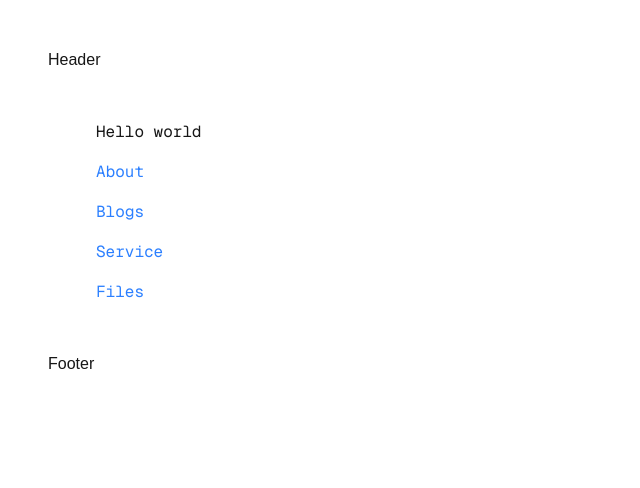
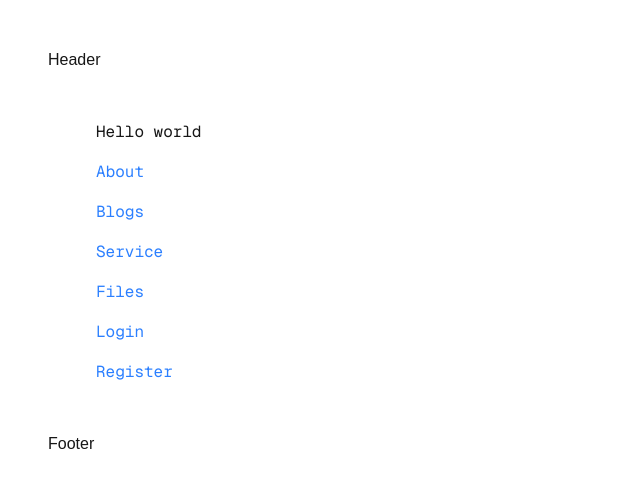
Before and after one commit to AkkalDhami/NEXT-JS, a Next.js app in the folder 02-routing-in-nextjs/: page / in a window 1280 px wide. Shown: the top 488 px of the page, without its empty margins (0-640 px from the left). Built offline with nearby package versions, Linux system fonts and the light colour scheme.

Commit message:
Route Groups in Next.js

```diff
--- /dev/null
+++ b/02-routing-in-nextjs/app/(auth)/login/page.js
@@ -0,0 +1,3 @@
+export default function page() {
+  return <h1 className="font-mono p-12 text-3xl font-bold">Login Page</h1>;
+}
--- /dev/null
+++ b/02-routing-in-nextjs/app/(auth)/register/page.js
@@ -0,0 +1,3 @@
+export default function page() {
+  return <h1 className="font-mono p-12 text-3xl font-bold">Login Page</h1>;
+}
--- a/02-routing-in-nextjs/app/page.js
+++ b/02-routing-in-nextjs/app/page.js
@@ -19,6 +19,12 @@ export default function Home() {
         <Link href="/files" className="text-blue-500 hover:underline">
           Files
         </Link>
+        <Link href="/login" className="text-blue-500 hover:underline">
+          Login
+        </Link>
+        <Link href="/register" className="text-blue-500 hover:underline">
+          Register
+        </Link>
       </div>
     </div>
   );
```
